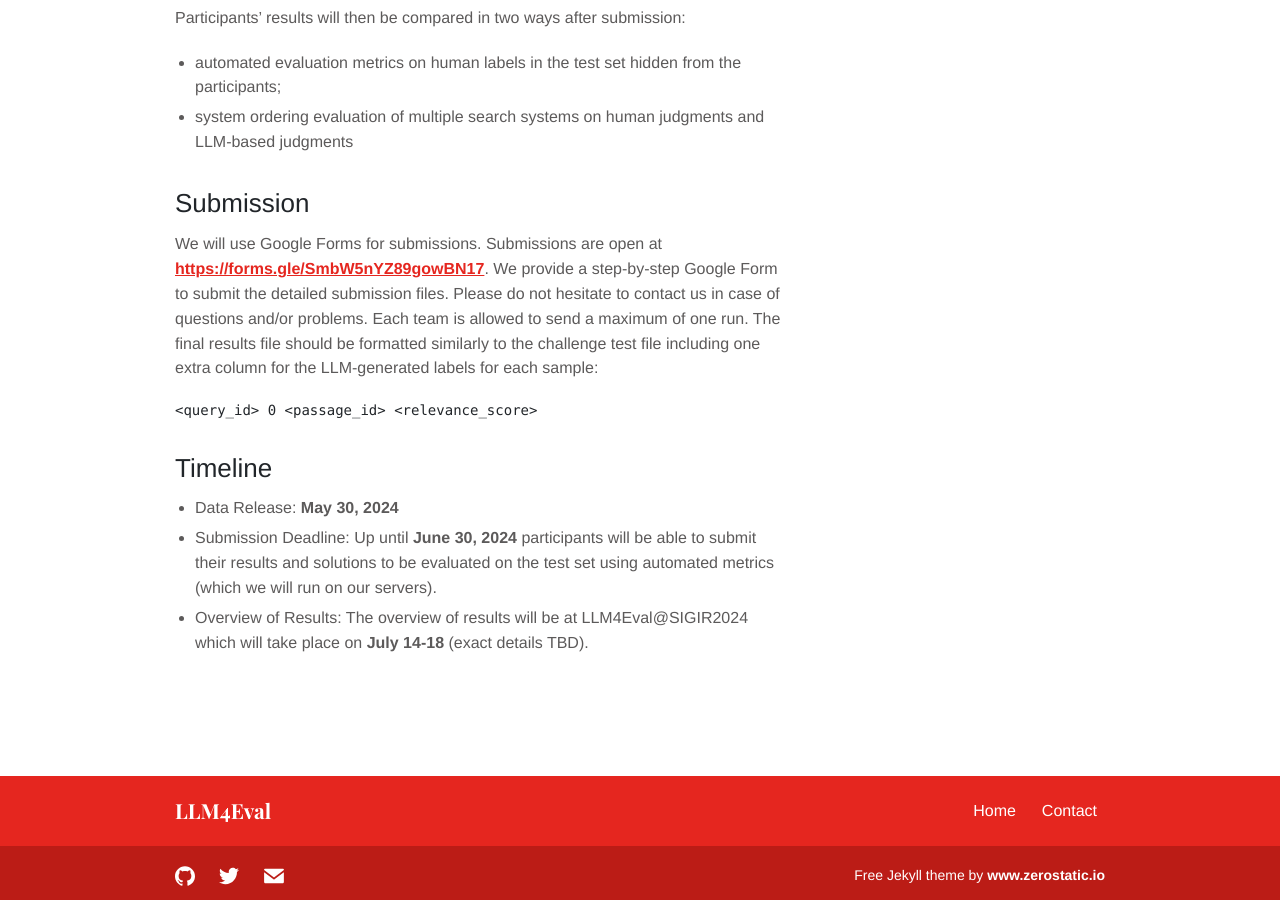
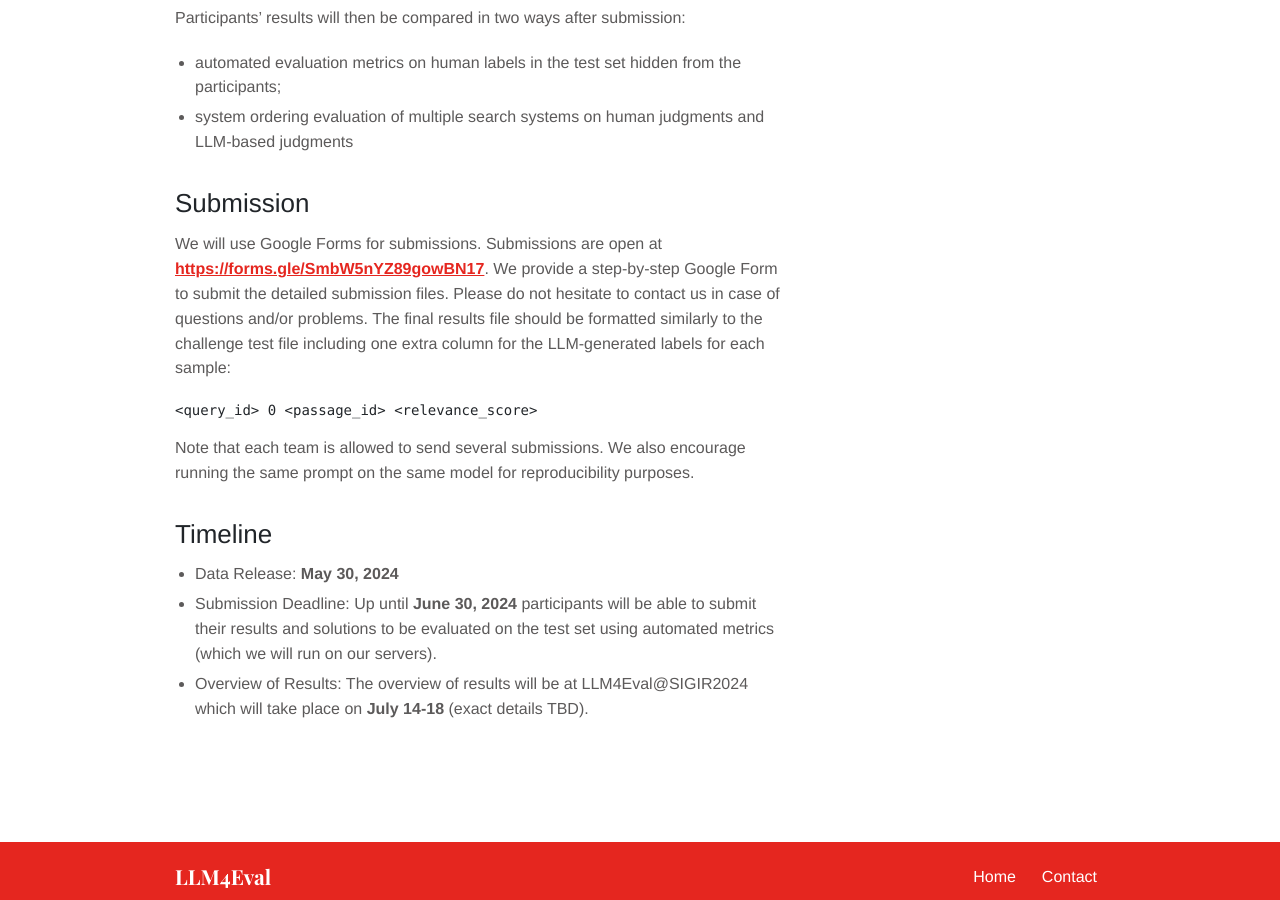
Before and after one commit to LLM4Eval/llm4eval, a Jekyll site: the page built from challenge.md, in a window 1280 px wide and 900 px high, scrolled down 1967 px. Built offline with Jekyll 4.4.1, drawn with Linux system fonts in a browser that asks for light colours.

Commit message:
Update challenge.md

````diff
--- a/challenge.md
+++ b/challenge.md
@@ -42,12 +42,14 @@ Participants’ results will then be compared in two ways after submission:
 - system ordering evaluation of multiple search systems on human judgments and LLM-based judgments
 
 ## Submission
-We will use Google Forms for submissions. Submissions are open at __[https://forms.gle/SmbW5nYZ89gowBN17](https://forms.gle/SmbW5nYZ89gowBN17)__. We provide a step-by-step Google Form to submit the detailed submission files. Please do not hesitate to contact us in case of questions and/or problems. Each team is allowed to send a maximum of one run. The final results file should be formatted similarly to the challenge test file including one extra column for the LLM-generated labels for each sample:
+We will use Google Forms for submissions. Submissions are open at __[https://forms.gle/SmbW5nYZ89gowBN17](https://forms.gle/SmbW5nYZ89gowBN17)__. We provide a step-by-step Google Form to submit the detailed submission files. Please do not hesitate to contact us in case of questions and/or problems. The final results file should be formatted similarly to the challenge test file including one extra column for the LLM-generated labels for each sample:
 
 ```
 <query_id> 0 <passage_id> <relevance_score>
 ```
 
+Note that each team is allowed to send several submissions. We also encourage running the same prompt on the same model for reproducibility purposes.
+
 ## Timeline
 - Data Release: __May 30, 2024__
 - Submission Deadline: Up until __June 30, 2024__ participants will be able to submit their results and solutions to be evaluated on the test set using automated metrics (which we will run on our servers).
````
